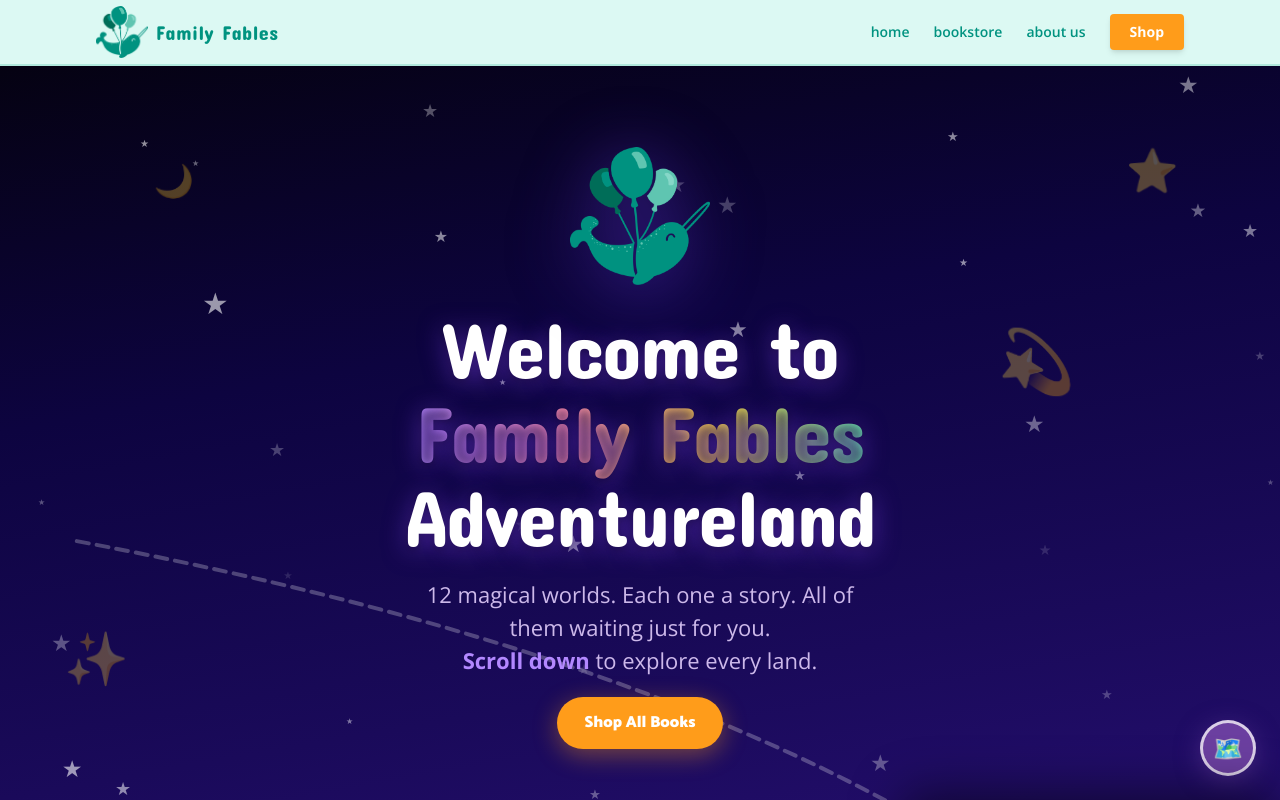
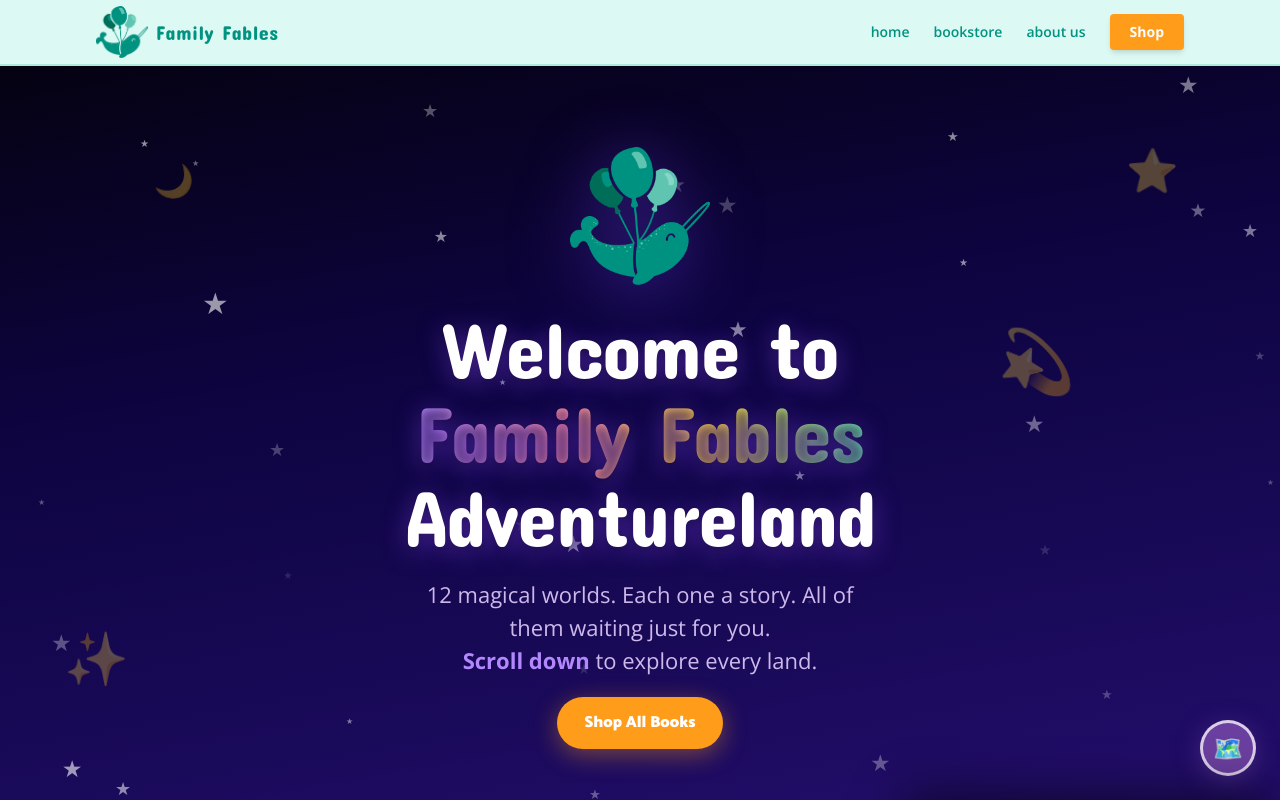
Before and after one commit to zpphillips-star/familyfables, a Next.js app: page / in a window 1280 px wide. Shown: the top 800 px of the page. Built offline with nearby package versions, Linux system fonts and the light colour scheme.

Commit message:
Remove dotted adventure path from homepage

```diff
--- a/app/page.tsx
+++ b/app/page.tsx
@@ -632,8 +632,7 @@ export default function AdventurelandPage() {
        */}
       <div style={{ position: "relative", overflowX: "hidden" }}>
 
-        {/* ── Squiggly adventure trail — behind sections, threading through badges ── */}
-        <AdventurePath landCount={12} />
+        {/* Squiggly adventure trail removed */}
 
         {/* ═══ HERO — Welcome to Adventureland ═══════════════════════ */}
         <section
```
